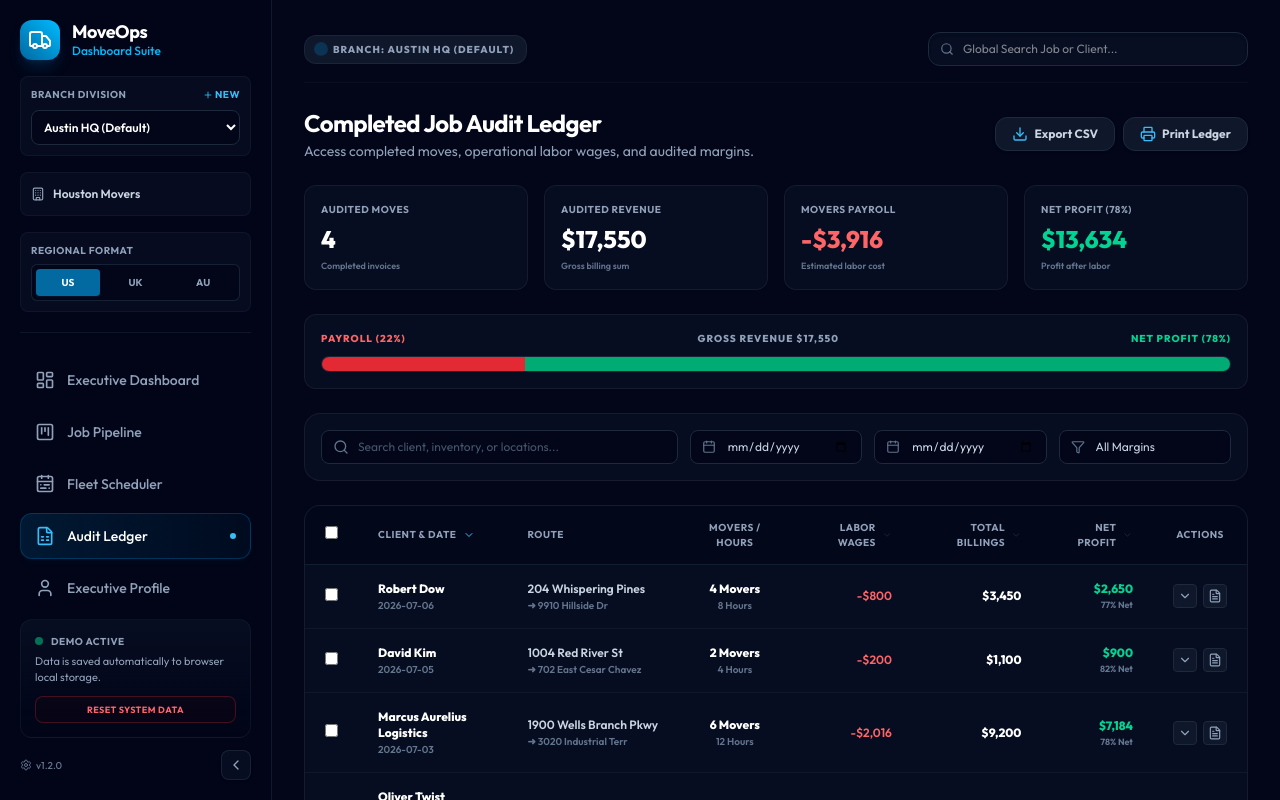
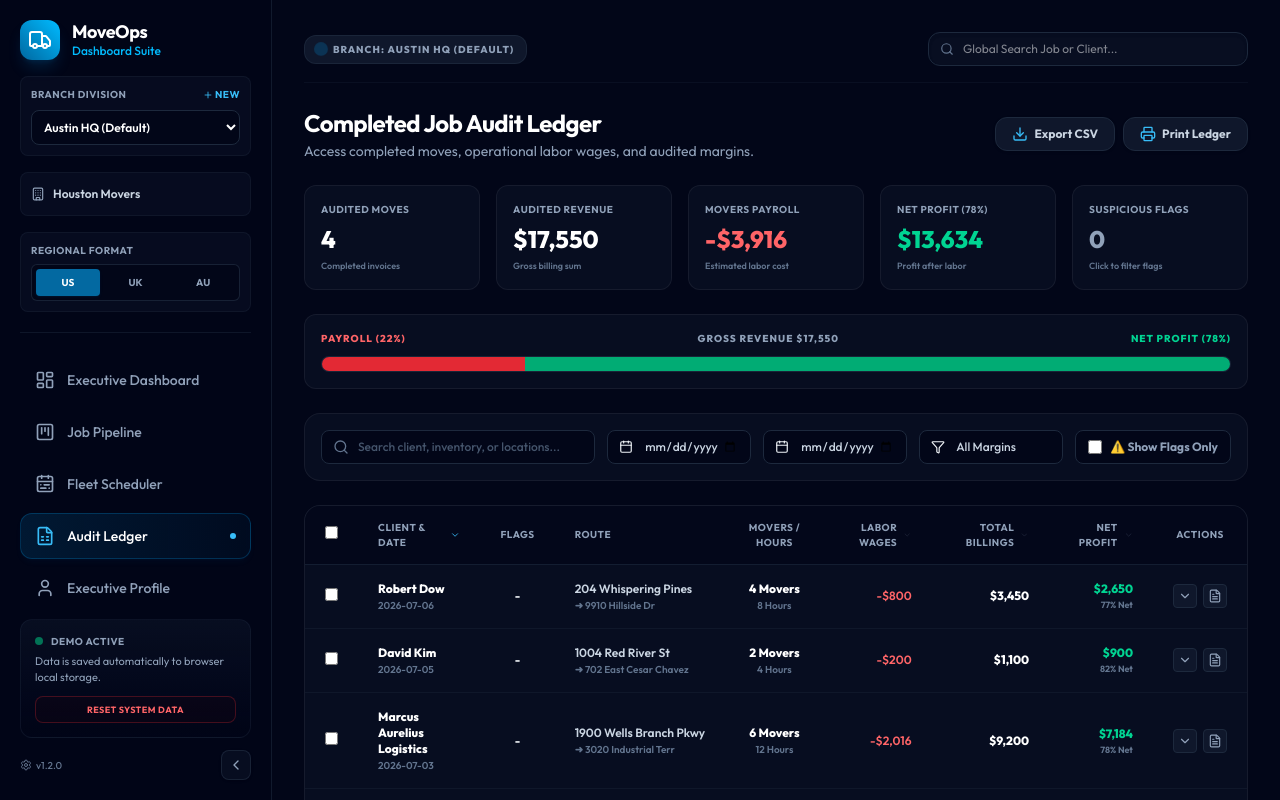
Before and after one commit to Leoallogne/saas-dashboard-demo, a React (Vite) app: page / in a window 1280 px wide. Both pictures are taken after a click on the element "Click to view completed audits". Built offline with nearby package versions, Linux system fonts and the light colour scheme.

Commit message:
design: complete Job Audit Ledger upgrades with real CSV export and Anomaly Detector system

```diff
--- a/src/components/JobAuditLedger.jsx
+++ b/src/components/JobAuditLedger.jsx
@@ -16,7 +16,9 @@ import {
   User,
   CheckCircle,
   Filter,
-  Mail
+  Mail,
+  AlertTriangle,
+  Flag
 } from 'lucide-react';
 
 export default function JobAuditLedger({ jobs, formatCurrency, addToast, hourlyRate, fuelRate }) {
@@ -24,6 +26,7 @@ export default function JobAuditLedger({ jobs, formatCurrency, addToast, hourlyR
   const [startDate, setStartDate] = useState('');
   const [endDate, setEndDate] = useState('');
   const [marginFilter, setMarginFilter] = useState('all');
+  const [showAnomaliesOnly, setShowAnomaliesOnly] = useState(false);
 
   const [sortField, setSortField] = useState('date');
   const [sortDirection, setSortDirection] = useState('desc');
@@ -37,8 +40,43 @@ export default function JobAuditLedger({ jobs, formatCurrency, addToast, hourlyR
   const [reconciledJobIds, setReconciledJobIds] = useState([]); // Local state for reconciled jobs
   const [isSendingInvoice, setIsSendingInvoice] = useState(false);
 
+  // Helper to identify anomalous / suspicious transactions
+  const checkAnomaly = (job) => {
+    const billings = job.revenue || job.estimateAmount || 0;
+    const crewSize = job.crewSize || 3;
+    const durationHours = job.durationHours || 6;
+    const crewHourlyRate = job.crewHourlyRate || hourlyRate;
+    const wages = crewSize * durationHours * crewHourlyRate;
+
+    // Calculate fuel cost based on distance
+    const nameLength = job.clientName.length;
+    const distanceMilesFallback = (nameLength * 7) % 45 + 15;
+    const fuelCost = distanceMilesFallback * fuelRate;
+
+    const totalExpenses = wages + fuelCost;
+    const profit = billings - totalExpenses;
+    const margin = billings > 0 ? (profit / billings) * 100 : 0;
+
+    const issues = [];
+    if (billings === 0) issues.push('Zero Billings');
+    if (profit < 0) issues.push('Negative Net Profit');
+    else if (margin < 15) issues.push('Low Profit Margin (<15%)');
+    if (wages > billings * 0.7) issues.push('High Wages (>70%)');
+    if (fuelCost > billings * 0.3) issues.push('High Fuel Cost (>30%)');
+
+    return {
+      isAnomalous: issues.length > 0,
+      issues
+    };
+  };
+
   // Filter ONLY Completed jobs for auditing
   const completedJobs = jobs.filter(j => j.status === 'Completed');
+
+  // Total anomalies count across all completed jobs
+  const totalAnomaliesCount = useMemo(() => {
+    return completedJobs.filter(j => checkAnomaly(j).isAnomalous).length;
+  }, [completedJobs]);
 
   // Compute derived values and filter
   const filteredCompletedJobs = completedJobs.filter(job => {
@@ -71,7 +109,9 @@ export default function JobAuditLedger({ jobs, formatCurrency, addToast, hourlyR
     if (marginFilter === 'average') matchesMargin = margin >= 30 && margin < 60;
     if (marginFilter === 'low') matchesMargin = margin < 30;
 
-    return matchesSearch && matchesStartDate && matchesEndDate && matchesMargin;
+    const matchesAnomaly = !showAnomaliesOnly || checkAnomaly(job).isAnomalous;
+
+    return matchesSearch && matchesStartDate && matchesEndDate && matchesMargin && matchesAnomaly;
   });
 
   // Sorting
@@ -133,8 +173,85 @@ export default function JobAuditLedger({ jobs, formatCurrency, addToast, hourlyR
 
   // Handlers
   const handleExportCSV = () => {
-    let count = selectedJobIds.length > 0 ? selectedJobIds.length : sortedJobs.length;
-    addToast('success', 'Export Complete', `Audited ledger containing ${count} rows exported to CSV.`);
+    const jobsToExport = selectedJobIds.length > 0
+      ? sortedJobs.filter(j => selectedJobIds.includes(j.id))
+      : sortedJobs;
+
+    if (jobsToExport.length === 0) {
+      addToast('warning', 'Export Empty', 'No completed jobs available to export.');
+      return;
+    }
+
+    // CSV headers
+    const headers = [
+      'Job ID',
+      'Client Name',
+      'Move Date',
+      'Origin Address',
+      'Destination Address',
+      'Billings (Revenue)',
+      'Wage Cost',
+      'Fuel Cost',
+      'Total Expenses',
+      'Net Profit',
+      'Profit Margin (%)',
+      'Reconciled Status',
+      'Audit Issues'
+    ];
+
+    // CSV rows
+    const rows = jobsToExport.map(job => {
+      const crewSize = job.crewSize || 3;
+      const durationHours = job.durationHours || 6;
+      const crewHourlyRate = job.crewHourlyRate || hourlyRate;
+      const wageCost = crewSize * durationHours * crewHourlyRate;
+
+      const nameLength = job.clientName.length;
+      const distanceMilesFallback = (nameLength * 7) % 45 + 15;
+      const fuelCost = distanceMilesFallback * fuelRate;
+
+      const totalExpenses = wageCost + fuelCost;
+      const revenue = job.revenue || job.estimateAmount || 0;
+      const profit = revenue - totalExpenses;
+      const margin = revenue > 0 ? Math.round((profit / revenue) * 100) : 0;
+      const isReconciled = reconciledJobIds.includes(job.id) ? 'Reconciled' : 'Unreconciled';
+      const anomaly = checkAnomaly(job);
+      const auditIssues = anomaly.isAnomalous ? anomaly.issues.join(' | ') : 'None';
+
+      return [
+        job.id,
+        `"${job.clientName.replace(/"/g, '""')}"`,
+        job.date,
+        `"${job.origin.replace(/"/g, '""')}"`,
+        `"${job.destination.replace(/"/g, '""')}"`,
+        revenue,
+        wageCost,
+        fuelCost.toFixed(2),
+        totalExpenses.toFixed(2),
+        profit.toFixed(2),
+        margin,
+        isReconciled,
+        `"${auditIssues}"`
+      ];
+    });
+
+    const csvContent = [
+      headers.join(','),
+      ...rows.map(r => r.join(','))
+    ].join('\n');
+
+    // Create download link
+    const blob = new Blob([csvContent], { type: 'text/csv;charset=utf-8;' });
+    const url = URL.createObjectURL(blob);
+    const link = document.createElement('a');
+    link.setAttribute('href', url);
+    link.setAttribute('download', `MoveOps_Ledger_Export_${new Date().toISOString().split('T')[0]}.csv`);
+    link.style.visibility = 'hidden';
+    document.body.appendChild(link);
+    link.click();
+    document.body.removeChild(link);
+
+    addToast('success', 'Export Complete', `Audited ledger containing ${jobsToExport.length} rows exported to CSV.`);
   };
 
   const handlePrintLedger = () => {
@@ -216,7 +333,7 @@ export default function JobAuditLedger({ jobs, formatCurrency, addToast, hourlyR
       </div>
 
       {/* Audit Stats Banner */}
-      <div className="grid grid-cols-2 lg:grid-cols-4 gap-4 print:grid-cols-4">
+      <div className="grid grid-cols-2 md:grid-cols-3 lg:grid-cols-5 gap-4 print:grid-cols-4">
         <div className="glass-panel p-4 rounded-xl border border-slate-800/40 print:border-black print:bg-white">
           <span className="text-[10px] text-slate-400 font-bold uppercase tracking-wider block print:text-slate-600">Audited Moves</span>
           <h3 className="text-2xl font-extrabold text-white mt-1.5 print:text-black">{filteredCompletedJobs.length}</h3>
@@ -239,6 +356,30 @@ export default function JobAuditLedger({ jobs, formatCurrency, addToast, hourlyR
           </h3>
           <span className="text-[9px] text-slate-500 font-semibold block mt-1">Profit after labor</span>
         </div>
+        <div
+          onClick={() => {
+            setShowAnomaliesOnly(prev => !prev);
+            setCurrentPage(1);
+          }}
+          className={`glass-panel p-4 rounded-xl border transition-all cursor-pointer select-none print:hidden ${
+            showAnomaliesOnly
+              ? 'bg-red-950/20 border-red-500/50 shadow-[0_0_15px_rgba(239,68,68,0.15)]'
+              : 'border-slate-800/40 hover:border-red-500/30'
+          }`}
+        >
+          <span className="text-[10px] text-slate-400 font-bold uppercase tracking-wider block">Suspicious Flags</span>
+          <div className="flex items-baseline gap-2 mt-1.5">
+            <h3 className={`text-2xl font-extrabold ${totalAnomaliesCount > 0 ? 'text-red-500' : 'text-slate-400'}`}>
+              {totalAnomaliesCount}
+            </h3>
+            {totalAnomaliesCount > 0 && (
+              <AlertTriangle className="w-4 h-4 text-red-500 animate-pulse" />
+            )}
+          </div>
+          <span className="text-[9px] text-slate-500 font-semibold block mt-1">
+            {showAnomaliesOnly ? 'Click to show all' : 'Click to filter flags'}
+          </span>
+        </div>
       </div>
 
       {/* Visual Breakdown Bar */}
@@ -255,9 +396,10 @@ export default function JobAuditLedger({ jobs, formatCurrency, addToast, hourlyR
       </div>
 
       {/* Filters Form */}
-      <div className="glass-panel p-4 rounded-2xl border border-slate-800/60 grid grid-cols-1 md:grid-cols-5 gap-3 items-center print:hidden">
+      <div className="glass-panel p-4 rounded-2xl border border-slate-800/60 flex flex-wrap gap-3 items-center justify-between print:hidden">
+        <div className="flex flex-wrap items-center gap-3 flex-1">
           {/* Text Search */}
-        <div className="relative md:col-span-2">
+          <div className="relative min-w-[240px] flex-1">
             <Search className="w-4 h-4 text-slate-500 absolute left-3 top-1/2 -translate-y-1/2" />
             <input
               type="text"
@@ -267,13 +409,13 @@ export default function JobAuditLedger({ jobs, formatCurrency, addToast, hourlyR
                 setCurrentPage(1);
               }}
               placeholder="Search client, inventory, or locations..."
-            className="w-full bg-slate-950 border border-slate-800 rounded-lg pl-9 pr-3 py-2 text-xs text-white placeholder-slate-600 focus:outline-none focus:border-brand-500/50"
+              className="w-full bg-slate-950 border border-slate-800 rounded-lg pl-9 pr-3 py-2 text-xs text-white placeholder-slate-600 focus:outline-none focus:border-brand-500/50 font-medium"
             />
           </div>
 
           {/* Start Date */}
-        <div className="relative">
-          <Calendar className="w-3.5 h-3.5 text-slate-500 absolute left-3 top-1/2 -translate-y-1/2" />
+          <div className="relative w-36">
+            <Calendar className="w-3.5 h-3.5 text-slate-550 absolute left-3 top-1/2 -translate-y-1/2" />
             <input
               type="date"
               value={startDate}
@@ -281,13 +423,13 @@ export default function JobAuditLedger({ jobs, formatCurrency, addToast, hourlyR
                 setStartDate(e.target.value);
                 setCurrentPage(1);
               }}
-            className="w-full bg-slate-950 border border-slate-800 rounded-lg pl-9 pr-3 py-2 text-xs text-slate-300 focus:outline-none focus:border-brand-500/50 cursor-pointer"
+              className="w-full bg-slate-950 border border-slate-800 rounded-lg pl-9 pr-3 py-2 text-xs text-slate-300 focus:outline-none focus:border-brand-500/50 cursor-pointer font-medium"
             />
           </div>
 
           {/* End Date */}
-        <div className="relative">
-          <Calendar className="w-3.5 h-3.5 text-slate-500 absolute left-3 top-1/2 -translate-y-1/2" />
+          <div className="relative w-36">
+            <Calendar className="w-3.5 h-3.5 text-slate-550 absolute left-3 top-1/2 -translate-y-1/2" />
             <input
               type="date"
               value={endDate}
@@ -295,26 +437,41 @@ export default function JobAuditLedger({ jobs, formatCurrency, addToast, hourlyR
                 setEndDate(e.target.value);
                 setCurrentPage(1);
               }}
-            className="w-full bg-slate-950 border border-slate-800 rounded-lg pl-9 pr-3 py-2 text-xs text-slate-300 focus:outline-none focus:border-brand-500/50 cursor-pointer"
+              className="w-full bg-slate-950 border border-slate-800 rounded-lg pl-9 pr-3 py-2 text-xs text-slate-300 focus:outline-none focus:border-brand-500/50 cursor-pointer font-medium"
             />
           </div>
 
           {/* Margin Filter */}
-        <div className="relative">
-          <Filter className="w-3.5 h-3.5 text-slate-500 absolute left-3 top-1/2 -translate-y-1/2" />
+          <div className="relative w-36">
+            <Filter className="w-3.5 h-3.5 text-slate-550 absolute left-3 top-1/2 -translate-y-1/2" />
             <select
               value={marginFilter}
               onChange={(e) => {
                 setMarginFilter(e.target.value);
                 setCurrentPage(1);
               }}
-            className="w-full bg-slate-950 border border-slate-800 rounded-lg pl-9 pr-3 py-2 text-xs text-slate-300 focus:outline-none focus:border-brand-500/50 cursor-pointer appearance-none"
+              className="w-full bg-slate-950 border border-slate-800 rounded-lg pl-9 pr-3 py-2 text-xs text-slate-300 focus:outline-none focus:border-brand-500/50 cursor-pointer appearance-none font-medium"
             >
               <option value="all">All Margins</option>
               <option value="high">High (&gt;=60%)</option>
               <option value="average">Avg (30%-60%)</option>
               <option value="low">Low (&lt;30%)</option>
             </select>
+          </div>
+
+          {/* Anomalies Filter Checkbox */}
+          <label className="flex items-center gap-2 bg-slate-950 border border-slate-800 rounded-lg px-3 py-2 text-xs font-semibold text-slate-400 cursor-pointer hover:border-slate-705 hover:text-white transition-all select-none h-[34px]">
+            <input
+              type="checkbox"
+              checked={showAnomaliesOnly}
+              onChange={(e) => {
+                setShowAnomaliesOnly(e.target.checked);
+                setCurrentPage(1);
+              }}
+              className="rounded border-slate-700 bg-slate-900 checked:bg-brand-500 cursor-pointer text-brand-500 w-3.5 h-3.5"
+            />
+            <span className={showAnomaliesOnly ? 'text-red-400 font-extrabold' : 'font-bold'}>⚠️ Show Flags Only</span>
+          </label>
         </div>
       </div>
 
@@ -335,6 +492,7 @@ export default function JobAuditLedger({ jobs, formatCurrency, addToast, hourlyR
                 <th className="px-5 py-3.5 cursor-pointer hover:bg-slate-900/50 transition-colors" onClick={() => handleSort('date')}>
                   <div className="flex items-center gap-1.5">Client & Date <SortIcon field="date" /></div>
                 </th>
+                <th className="px-5 py-3.5 w-12 text-center">Flags</th>
                 <th className="px-5 py-3.5">Route</th>
                 <th className="px-5 py-3.5 text-center">Movers / Hours</th>
                 <th className="px-5 py-3.5 text-right cursor-pointer hover:bg-slate-900/50 transition-colors" onClick={() => handleSort('wages')}>
@@ -352,7 +510,7 @@ export default function JobAuditLedger({ jobs, formatCurrency, addToast, hourlyR
             <tbody className="divide-y divide-slate-800/40 text-xs font-semibold print:divide-slate-200">
               {paginatedJobs.length === 0 ? (
                 <tr>
-                  <td colSpan="8" className="px-5 py-16 text-center text-slate-500 uppercase tracking-widest font-extrabold">
+                  <td colSpan="9" className="px-5 py-16 text-center text-slate-500 uppercase tracking-widest font-extrabold">
                     No completed move records match search constraints
                   </td>
                 </tr>
@@ -368,10 +526,19 @@ export default function JobAuditLedger({ jobs, formatCurrency, addToast, hourlyR
 
                   const isSelected = selectedJobIds.includes(job.id);
                   const isReconciled = reconciledJobIds.includes(job.id);
+                  const anomaly = checkAnomaly(job);
 
                   return (
                     <React.Fragment key={job.id}>
-                      <tr className={`transition-colors print:hover:bg-transparent ${isSelected ? 'bg-brand-950/20' : isReconciled ? 'bg-emerald-950/10' : 'hover:bg-slate-900/40'}`}>
+                      <tr className={`transition-colors print:hover:bg-transparent ${
+                        isSelected
+                          ? 'bg-brand-950/20'
+                          : anomaly.isAnomalous
+                            ? 'bg-red-950/15 hover:bg-red-950/20 border-l-[3.5px] border-l-red-500/60'
+                            : isReconciled
+                              ? 'bg-emerald-950/10 hover:bg-emerald-950/15'
+                              : 'hover:bg-slate-900/40'
+                      }`}>
                         <td className="px-5 py-4 text-center print:hidden">
                           <input
                             type="checkbox"
@@ -390,6 +557,25 @@ export default function JobAuditLedger({ jobs, formatCurrency, addToast, hourlyR
                             )}
                           </div>
                           <span className="text-[10px] text-slate-500 block mt-0.5 print:text-slate-600">{job.date}</span>
+                        </td>
+                        <td className="px-5 py-4 text-center">
+                          {anomaly.isAnomalous ? (
+                            <div className="relative group/flag inline-block cursor-help z-10">
+                              <AlertTriangle className="w-4 h-4 text-red-500 animate-pulse mx-auto" />
+
+                              {/* Anomaly Tooltip */}
+                              <div className="absolute hidden group-hover/flag:block bg-slate-900 border border-red-500/35 text-white rounded-lg p-2.5 shadow-2xl w-48 text-[10px] left-1/2 -translate-x-1/2 bottom-full mb-1.5 text-left pointer-events-none">
+                                <span className="font-extrabold text-red-400 block mb-1">Suspicious Flagged:</span>
+                                <ul className="list-disc pl-3 space-y-0.5 text-slate-300 font-semibold">
+                                  {anomaly.issues.map((issue, idx) => (
+                                    <li key={idx}>{issue}</li>
+                                  ))}
+                                </ul>
+                              </div>
+                            </div>
+                          ) : (
+                            <span className="text-slate-650 font-bold">-</span>
+                          )}
                         </td>
                         <td className="px-5 py-4 max-w-xs truncate">
                           <span className="text-slate-300 block print:text-black truncate">{job.origin.split(',')[0]}</span>
@@ -434,7 +620,7 @@ export default function JobAuditLedger({ jobs, formatCurrency, addToast, hourlyR
                       {/* Expanded Row */}
                       {selectedAuditJob === job.id && (
                         <tr className="bg-slate-950/60 print:hidden shadow-inner">
-                          <td colSpan="8" className="px-8 py-5 border-y border-slate-800/80">
+                          <td colSpan="9" className="px-8 py-5 border-y border-slate-800/80">
                             <div className="grid grid-cols-1 md:grid-cols-2 gap-6 text-xs leading-relaxed">
                               {/* Inventory Section */}
                               <div className="space-y-2">
```
Lines whose indentation alone changed are shown as unchanged.
